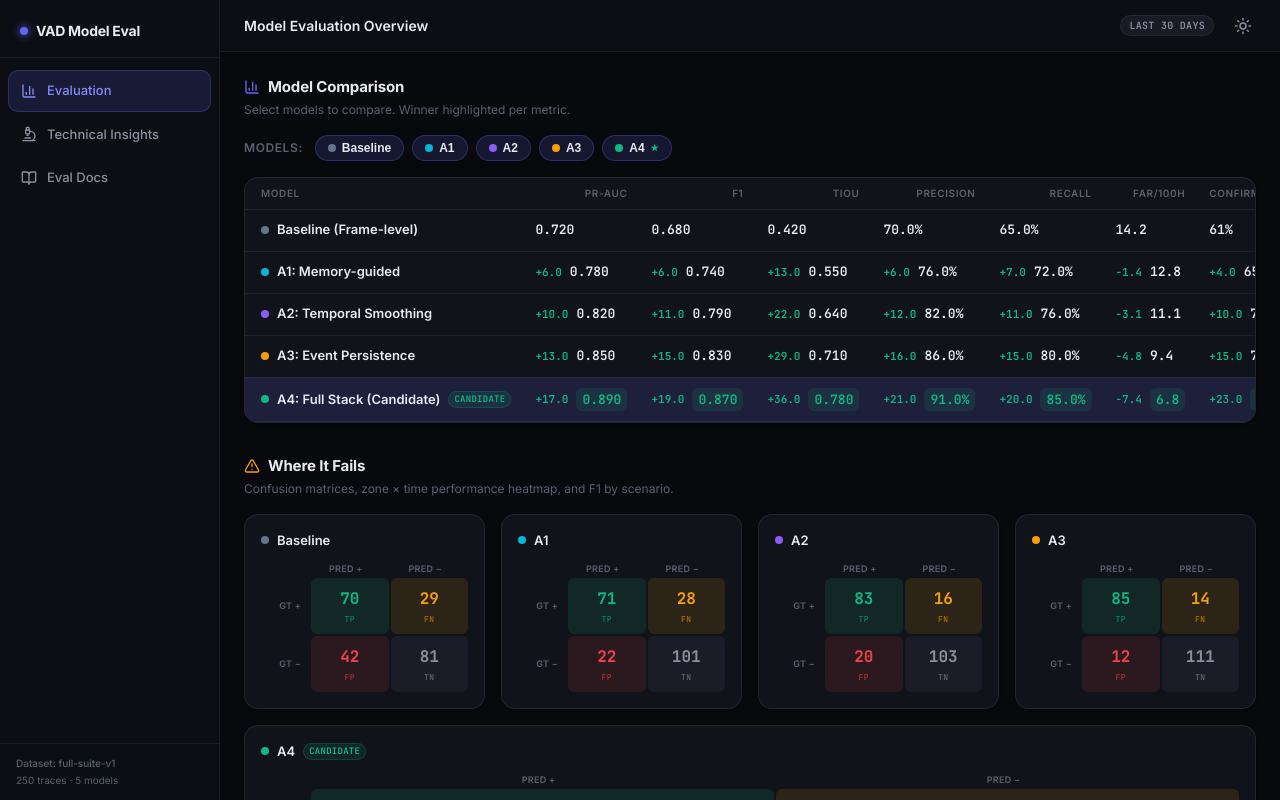
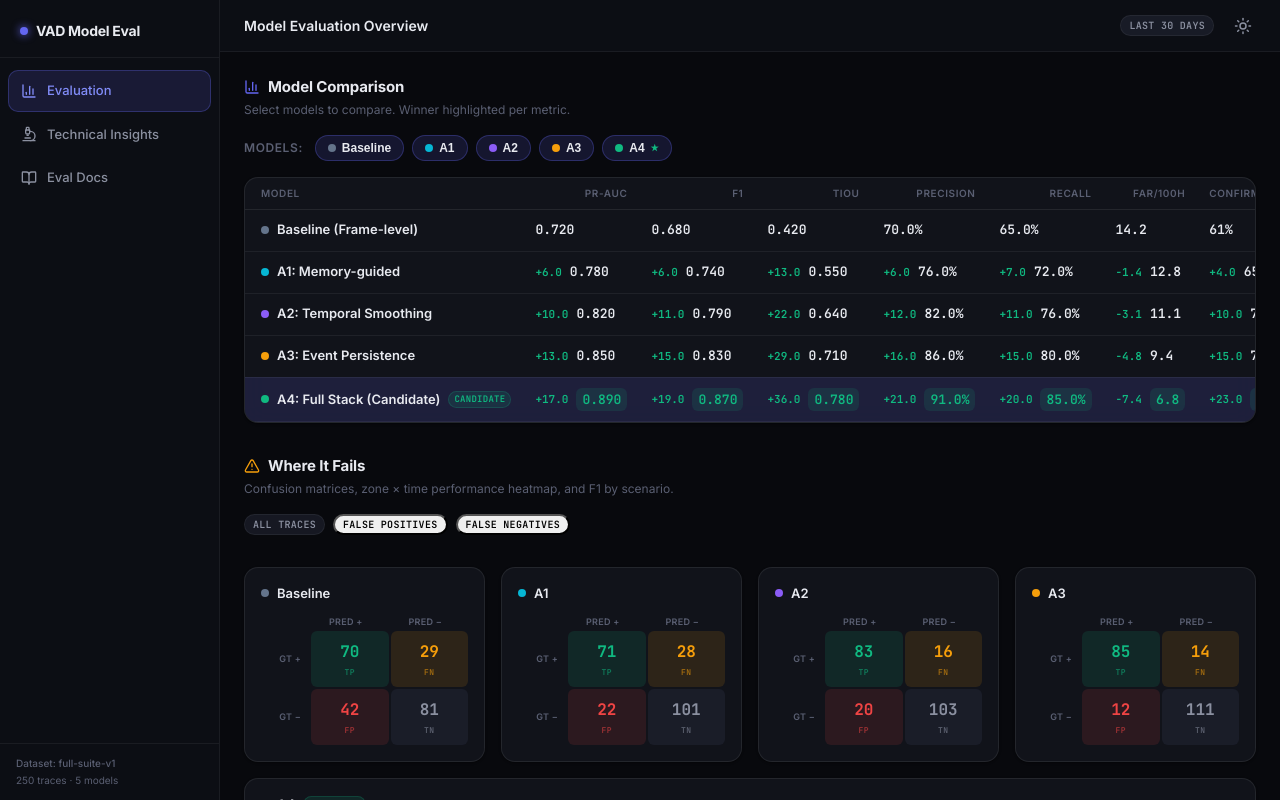
Before and after one commit to ryansnowden/Model-Evaluation-Dashboard, a React (Vite) app: page / in a window 1280 px wide. Built offline with nearby package versions, Linux system fonts and the light colour scheme.

Commit message:
feat(ui): Implement interactive category filters in FailureAnalysis

```diff
--- a/src/components/FailureAnalysis.tsx
+++ b/src/components/FailureAnalysis.tsx
@@ -1,4 +1,4 @@
-import React, { useMemo } from 'react';
+import React, { useMemo, useState } from 'react';
 import {
   BarChart, Bar, XAxis, YAxis, CartesianGrid, Tooltip, ResponsiveContainer, Legend
 } from 'recharts';
@@ -221,25 +221,55 @@ export function ScenarioBarChartPanel({ traces, visibleModels }: { traces: Incid
 }
 
 export default function FailureAnalysis({ traces, models, selectedModels }: FailureAnalysisProps) {
+  const [filter, setFilter] = useState<string>('all');
+
   const visibleModels = models.filter(m => selectedModels.includes(m.run_id));
   const candidateId = selectedModels[selectedModels.length - 1] || selectedModels[0];
   const candidateModel = models.find(m => m.run_id === candidateId);
 
+  const filteredTraces = useMemo(() => {
+    if (filter === 'all') return traces;
+    if (filter === 'fp') return traces.filter(t => t.tags.includes('false_positive'));
+    if (filter === 'fn') return traces.filter(t => t.tags.includes('false_negative'));
+    return traces;
+  }, [traces, filter]);
+
   return (
     <div className="flex-col gap-4">
+      <div data-testid="category-filters" className="flex gap-2" style={{ marginBottom: '1rem' }}>
+        <button
+          className={`badge ${filter === 'all' ? 'badge-neutral' : ''}`}
+          onClick={() => setFilter('all')}
+        >
+          All Traces
+        </button>
+        <button
+          className={`badge ${filter === 'fp' ? 'badge-fail' : ''}`}
+          onClick={() => setFilter('fp')}
+        >
+          False Positives
+        </button>
+        <button
+          className={`badge ${filter === 'fn' ? 'badge-warn' : ''}`}
+          onClick={() => setFilter('fn')}
+        >
+          False Negatives
+        </button>
+      </div>
+
       <div className="flex gap-4" style={{ alignItems: 'flex-start' }}>
         {/* Confusion Matrices */}
-        <ConfusionMatricesPanel traces={traces} visibleModels={visibleModels} />
+        <ConfusionMatricesPanel traces={filteredTraces} visibleModels={visibleModels} />
       </div>
 
       <div className="flex gap-4" style={{ alignItems: 'flex-start' }}>
         {/* Zone × Time Heatmap */}
         {candidateModel && (
-          <ZoneTimeHeatmapPanel traces={traces} candidateModel={candidateModel} candidateId={candidateId} />
+          <ZoneTimeHeatmapPanel traces={filteredTraces} candidateModel={candidateModel} candidateId={candidateId} />
         )}
 
         {/* Scenario F1 Bar Chart */}
-        <ScenarioBarChartPanel traces={traces} visibleModels={visibleModels} />
+        <ScenarioBarChartPanel traces={filteredTraces} visibleModels={visibleModels} />
       </div>
     </div>
   );
```
Also changed, not shown: 1 other file (tests, documents, lock files or other folders).
